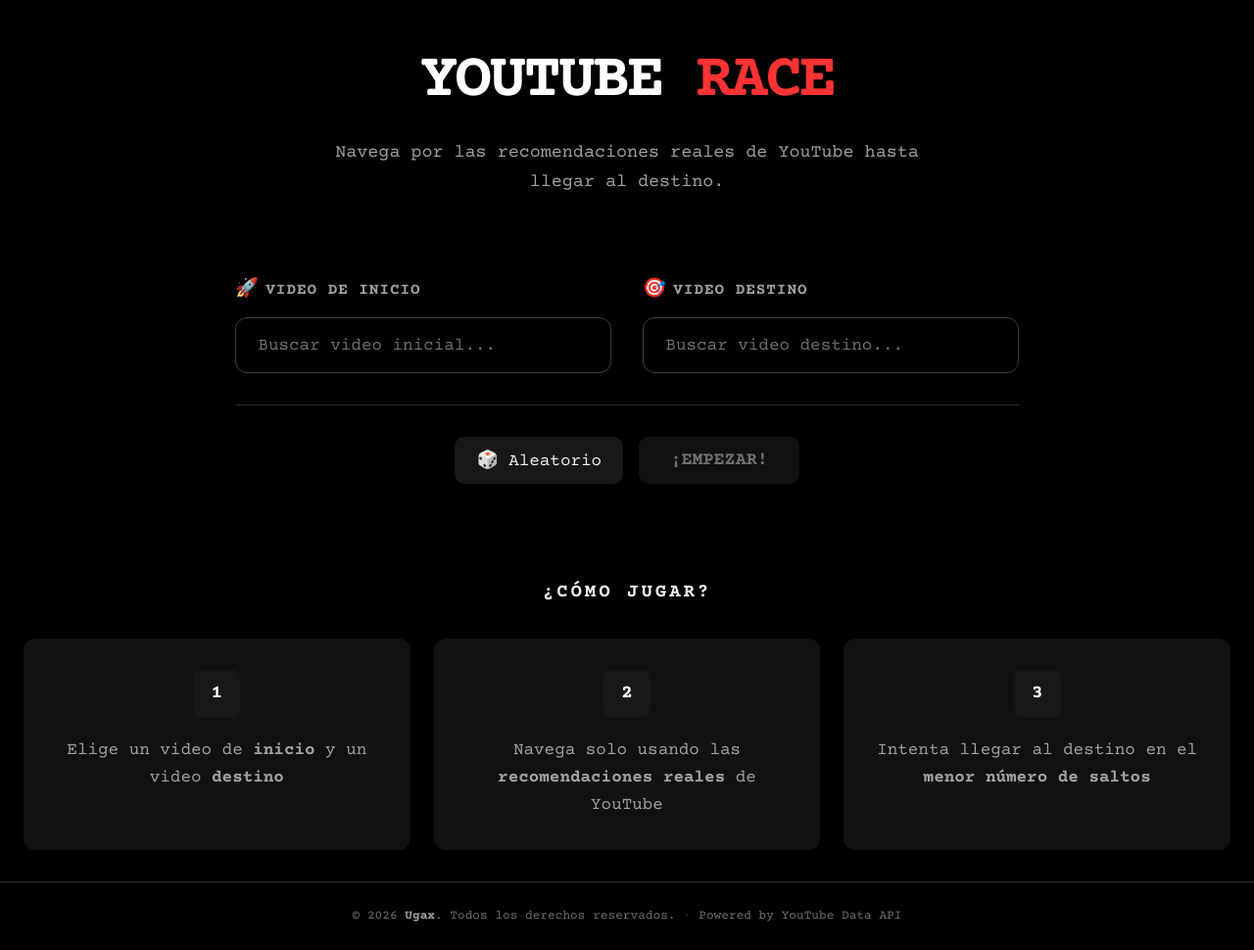
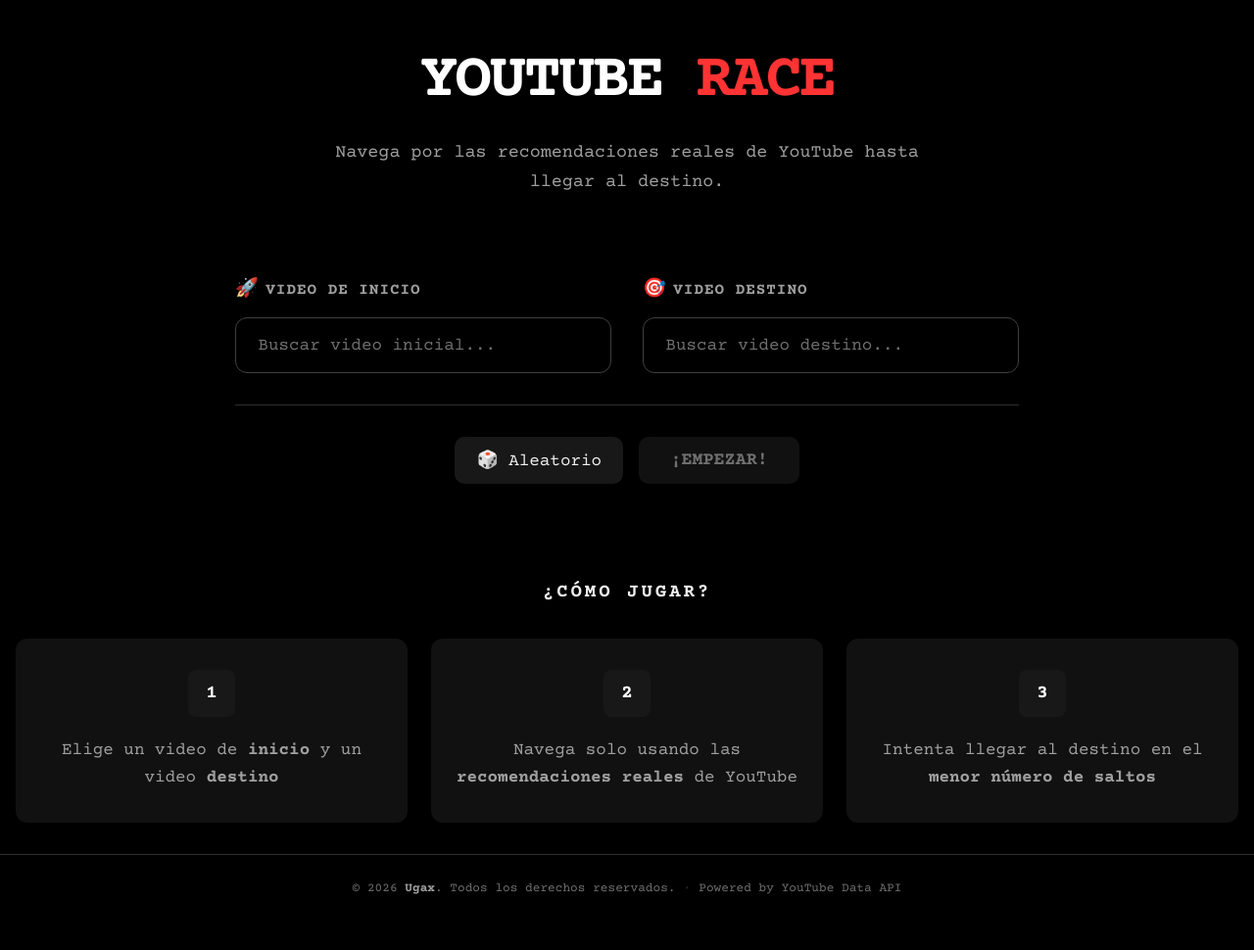
Before and after one commit to itzugax/youtuberace, a FastAPI app: page / in a window 1280 px wide. Shown: the whole page at 98% size. After the commit the page ends 913 px from the top, so only its background shows below. Run offline with FastAPI, Linux system fonts and the light colour scheme.

Commit message:
Expand container width to reduce side margins

```diff
--- a/static/style.css
+++ b/static/style.css
@@ -42,10 +42,10 @@ body {
 }
 
 .container {
-    max-width: 1280px;
+    max-width: 1600px;
     margin: 0 auto;
     width: 100%;
-    padding: 2rem 1.5rem;
+    padding: 2rem 1rem;
     flex: 1;
 }
 
```
